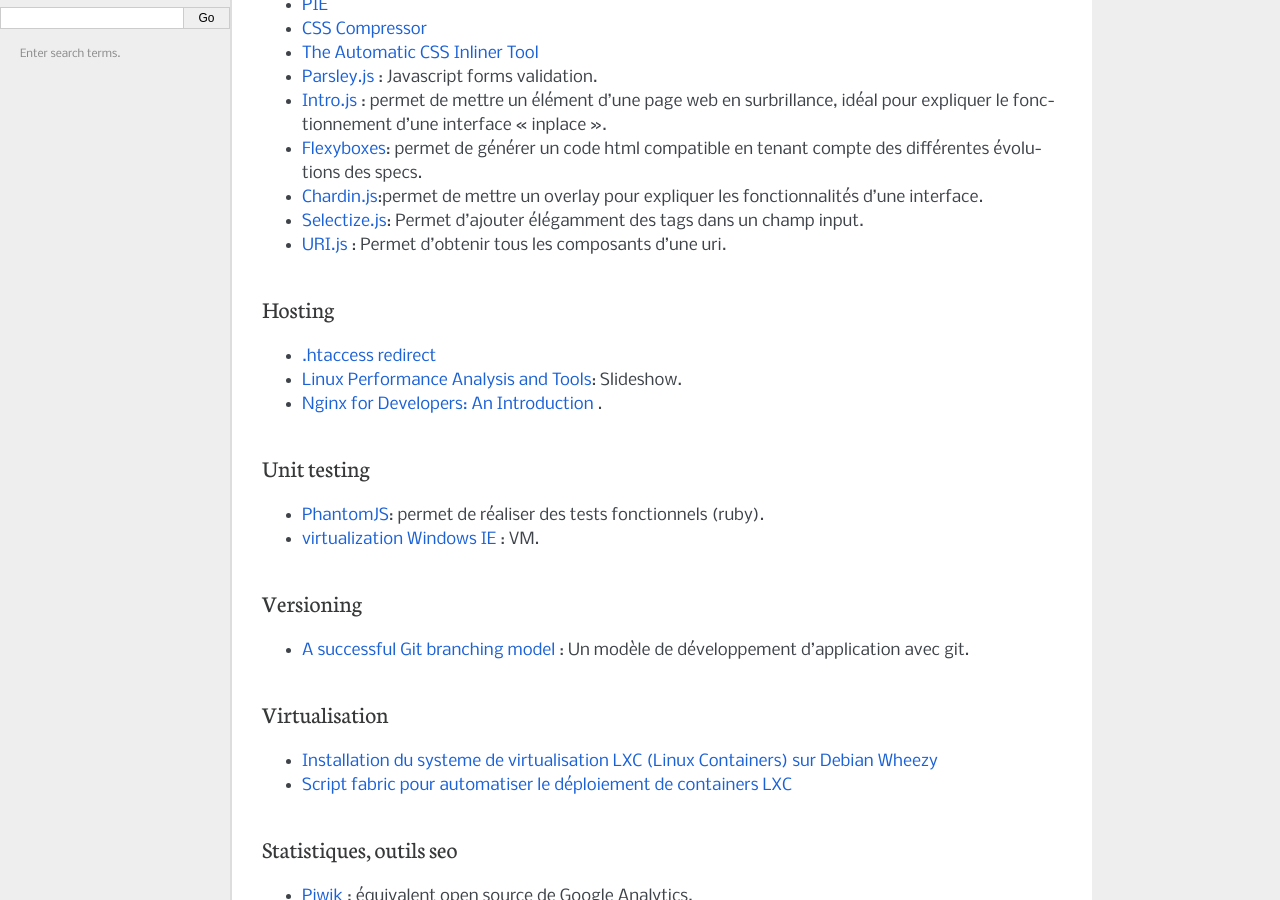
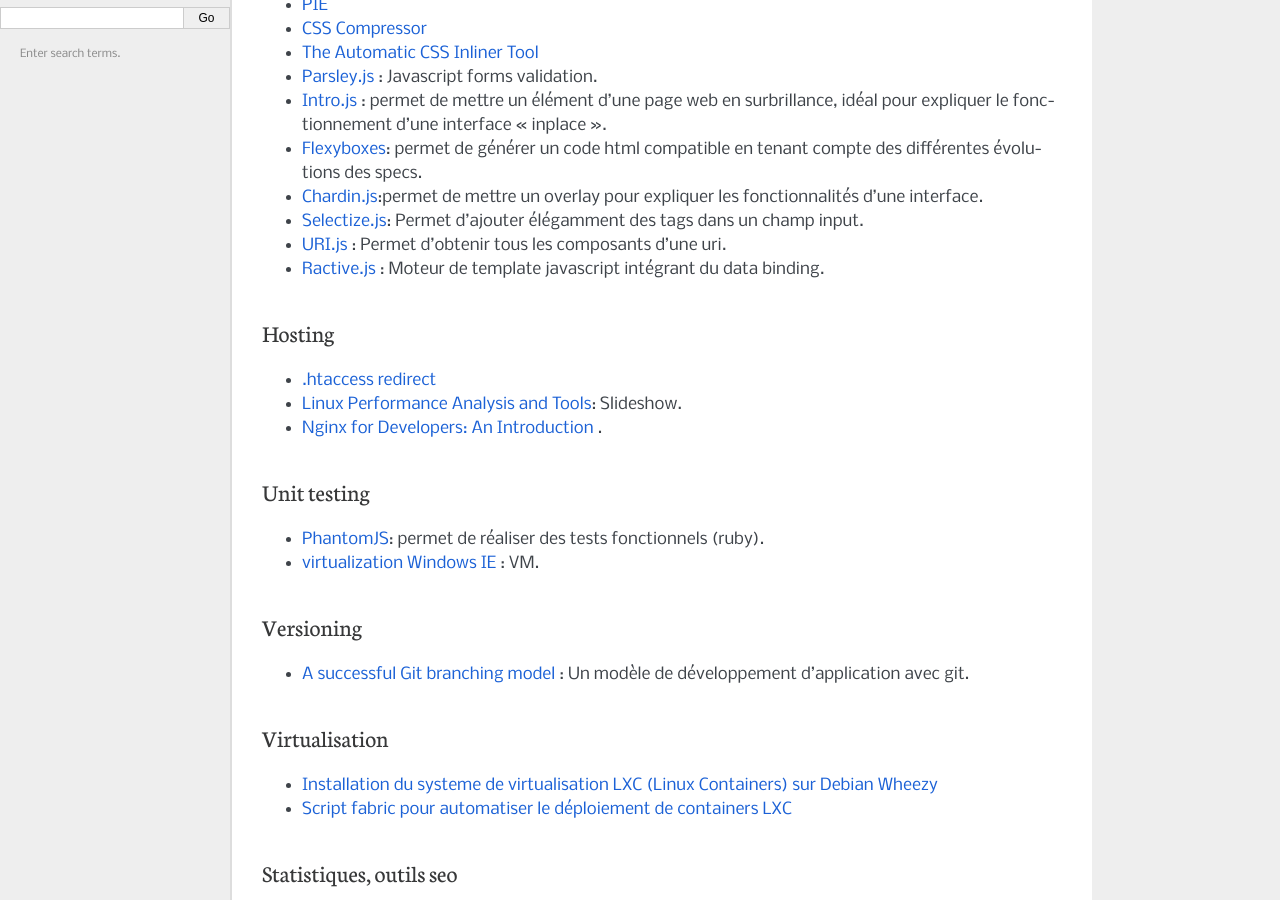
Before and after one commit to k3z/wiki, a Sphinx documentation site: the page built from source/resources.rst, in a window 1280 px wide and 900 px high, scrolled down 571 px. Built offline with Sphinx 7.4.7, drawn with Linux system fonts in a browser that asks for light colours.

Commit message:
Update resources.rst

```diff
--- a/source/resources.rst
+++ b/source/resources.rst
@@ -29,7 +29,7 @@
 * `Chardin.js <https://github.com/heelhook/chardin.js>`_:permet de mettre un overlay pour expliquer les fonctionnalités d'une interface.
 * `Selectize.js <http://brianreavis.github.io/selectize.js/>`_: Permet d'ajouter élégamment des tags dans un champ input.
 * `URI.js <http://medialize.github.io/URI.js/>`_ : Permet d’obtenir tous les composants d’une uri.
-
+* `Ractive.js <http://www.ractivejs.org/>`_ : Moteur de template javascript intégrant du data binding.
 
 Hosting
 -------
```
